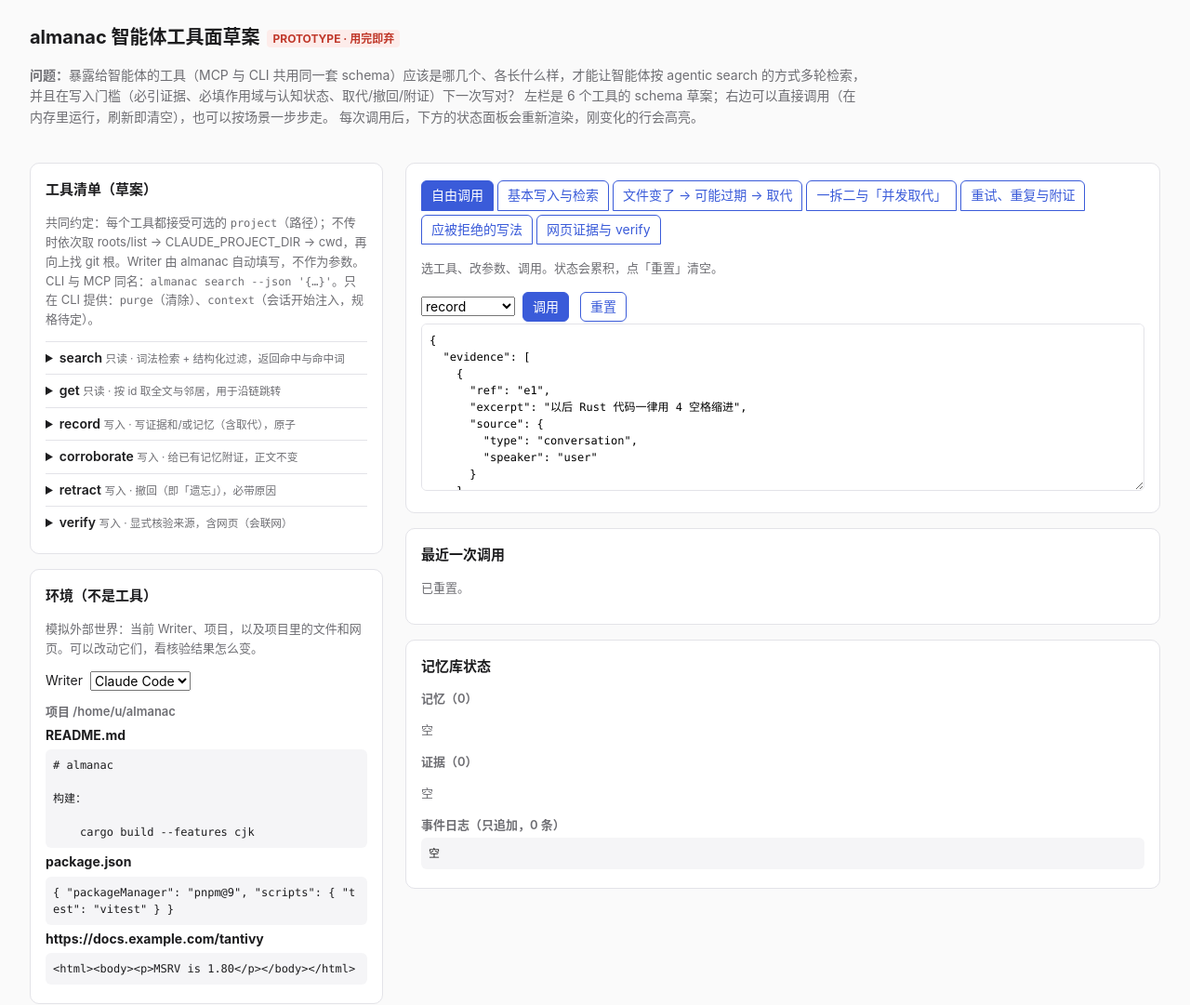
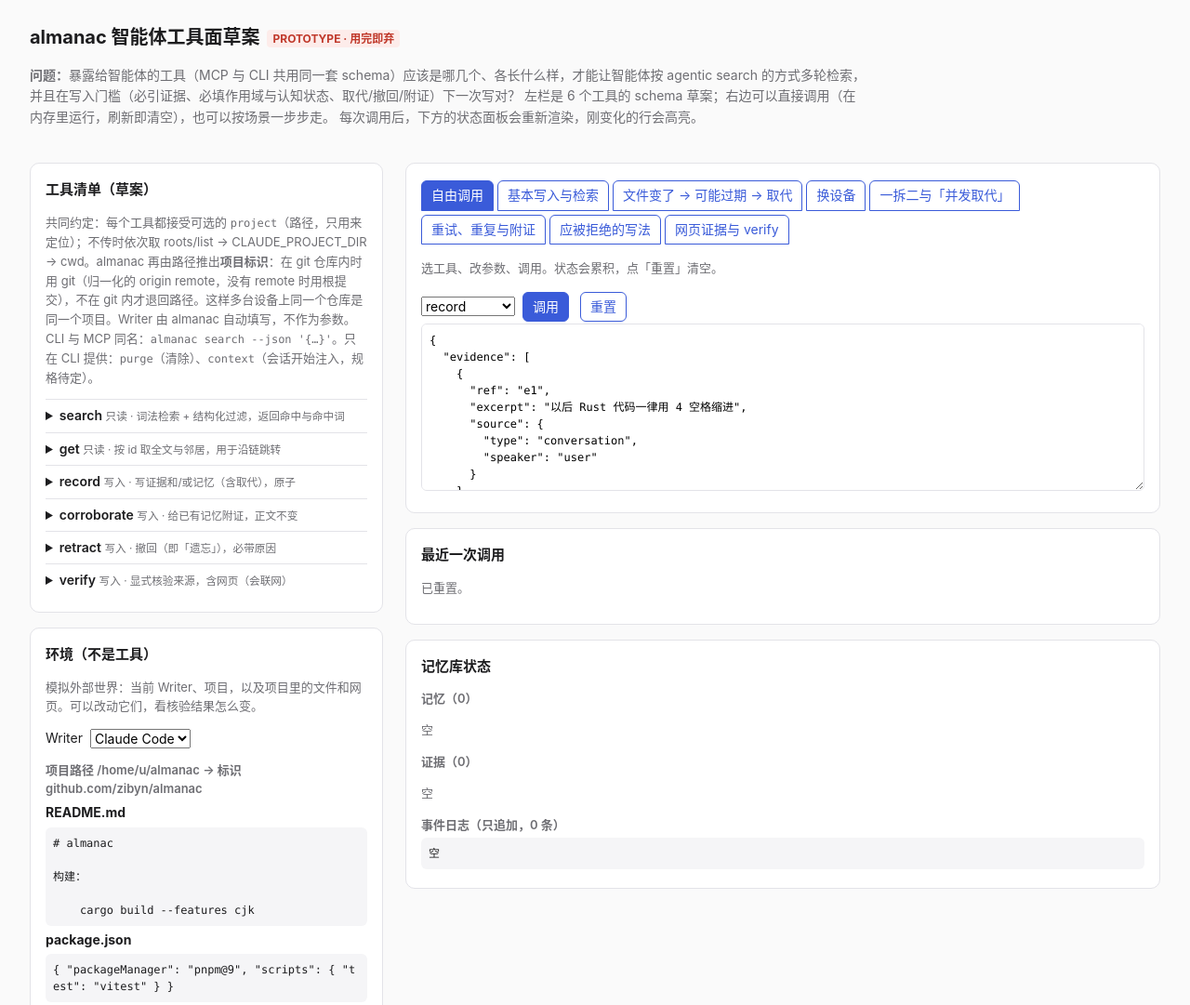
Before and after one commit to zibyn/almanac, a plain HTML site: page prototype/tool-surface/index.html in a window 1280 px wide. Shown: the top 1081 px of the page at 93% size. Drawn offline with Linux system fonts and the light colour scheme.

Commit message:
Prototype: git-first project identity, device-switch scenario

```diff
--- a/prototype/tool-surface/index.html
+++ b/prototype/tool-surface/index.html
@@ -56,7 +56,7 @@
   <div>
     <section>
       <h2>工具清单（草案）</h2>
-      <p class="note">共同约定：每个工具都接受可选的 <code>project</code>（路径）；不传时依次取 roots/list → CLAUDE_PROJECT_DIR → cwd，再向上找 git 根。Writer 由 almanac 自动填写，不作为参数。CLI 与 MCP 同名：<code>almanac search --json '{…}'</code>。只在 CLI 提供：<code>purge</code>（清除）、<code>context</code>（会话开始注入，规格待定）。</p>
+      <p class="note">共同约定：每个工具都接受可选的 <code>project</code>（路径，只用来定位）；不传时依次取 roots/list → CLAUDE_PROJECT_DIR → cwd。almanac 再由路径推出<b>项目标识</b>：在 git 仓库内时用 git（归一化的 origin remote，没有 remote 时用根提交），不在 git 内才退回路径。这样多台设备上同一个仓库是同一个项目。Writer 由 almanac 自动填写，不作为参数。CLI 与 MCP 同名：<code>almanac search --json '{…}'</code>。只在 CLI 提供：<code>purge</code>（清除）、<code>context</code>（会话开始注入，规格待定）。</p>
       <div id="schemas"></div>
     </section>
     <section>
@@ -150,7 +150,13 @@ const Almanac = (() => {
       }
     }
 
-    projectKey(args) { return args.project || this.env.project; }
+    // 项目标识：有 git 就用 git（跨设备一致），否则退回路径
+    projectKey(args) {
+      const path = args.project || this.env.project, repo = this.env.repos[path];
+      if (repo?.remote) return repo.remote.replace(/^[a-z+]+:\/\//, '').replace(/^[^@\/]+@/, '').replace(':', '/').replace(/\.git$/, '');
+      if (repo?.root_commit) return `git-root:${repo.root_commit}`;
+      return `path:${path}`;
+    }
     inScope(m, args, scope) {
       const p = this.projectKey(args);
       if (scope === 'global') return m.scope === 'global';
@@ -361,6 +367,8 @@ const SCENARIOS = [
     steps: [['record', PREF], ['search', { query: '缩进' }], ['get', { ids: ['mem_1'] }]] },
   { title: '文件变了 → 可能过期 → 取代', desc: '记忆引用了 README 里的构建命令。之后 README 被改，search 时惰性核验发现「已变」，结果带上 stale。智能体重读文件，写一条新记忆取代旧的。默认检索不再返回旧记忆，但 get 新记忆能沿 supersedes 找到它。',
     steps: [['record', BUILD], ['env', 'README 改为 cargo build --all-features', w => { w.files['README.md'] = '# almanac\n\n构建：\n\n    cargo build --all-features\n'; }], ['search', { query: '构建命令' }], ['record', { evidence: [{ ref: 'e1', excerpt: 'cargo build --all-features', source: { type: 'file', path: 'README.md' } }], memories: [{ text: '本项目的构建命令是 cargo build --all-features', scope: 'project', epistemic: 'observed', evidence: ['e1'], supersedes: ['mem_1'] }] }], ['search', { query: '构建命令' }], ['get', { ids: ['mem_2'] }]] },
+  { title: '换设备', desc: '在设备 A（Linux，SSH remote）上记下构建命令，然后切到设备 B（macOS，HTTPS remote，路径不同）。两边推出的项目标识都是 github.com/zibyn/almanac，所以 B 上能检索到 A 写的项目记忆；B 再记同一处摘录时，证据按指纹幂等。',
+    steps: [['record', BUILD], ['env', '切到设备 B：/Users/u/code/almanac', w => { w.project = '/Users/u/code/almanac'; }], ['search', { query: '构建命令', scope: 'project' }], ['record', { evidence: [{ excerpt: 'cargo build --features cjk', source: { type: 'file', path: 'README.md' } }] }]] },
   { title: '一拆二与「并发取代」', desc: '一条笼统的记忆要拆成两条：两条新记忆放在同一次 record 里，都 supersedes 同一条旧记忆。随后另一个智能体（换成 Codex）还拿着旧 id，想再取代一次，会被 NOT_ACTIVE 拒绝。问题：#5 说「并发取代合法」，但在单机串行写入下它根本不会发生，这样对吗？',
     steps: [['record', { evidence: [{ ref: 'e1', excerpt: '"packageManager": "pnpm@9"', source: { type: 'file', path: 'package.json' } }, { ref: 'e2', excerpt: '"test": "vitest"', source: { type: 'file', path: 'package.json' } }], memories: [{ text: '前端用 pnpm 和 vitest', scope: 'project', epistemic: 'observed', evidence: ['e1', 'e2'] }] }],
       ['record', { memories: [{ text: '前端包管理器是 pnpm', scope: 'project', epistemic: 'observed', evidence: ['ev_1'], supersedes: ['mem_1'] }, { text: '前端测试框架是 vitest', scope: 'project', epistemic: 'observed', evidence: ['ev_2'], supersedes: ['mem_1'] }] }],
@@ -385,7 +393,8 @@ const SCENARIOS = [
 
 // ===================== 页面外壳 =====================
 const freshWorld = () => ({
-  writer: 'Claude Code', project: '/home/u/almanac', session: 'sess-42', commit: 'a1b2c3d', clock: 0,
+  writer: 'Claude Code', project: '/home/u/almanac',
+  repos: { '/home/u/almanac': { remote: 'git@github.com:zibyn/almanac.git' }, '/Users/u/code/almanac': { remote: 'https://github.com/zibyn/almanac.git' } }, session: 'sess-42', commit: 'a1b2c3d', clock: 0,
   files: { 'README.md': '# almanac\n\n构建：\n\n    cargo build --features cjk\n', 'package.json': '{ "packageManager": "pnpm@9", "scripts": { "test": "vitest" } }' },
   web: { 'https://docs.example.com/tantivy': '<html><body><p>MSRV is 1.80</p></body></html>' },
   now() { return ++this.clock; },
@@ -409,7 +418,7 @@ function render() {
   $('#schemas').innerHTML = SCHEMAS.map(s => `<details><summary>${s.name} <small>${s.ro ? '只读' : '写入'} · ${esc(s.gist)}</small></summary>
     <h3>描述（给模型看的）</h3><p>${esc(s.desc)}</p><h3>参数</h3><pre>${esc(Object.entries(s.schema).map(([k, v]) => `${k}: ${v}`).join('\n'))}</pre>
     ${s.extra ? `<pre>${esc(s.extra)}</pre>` : ''}<h3>返回</h3><pre>${esc(s.returns)}</pre></details>`).join('');
-  $('#world').innerHTML = `<h3>项目 ${esc(world.project)}</h3>` + Object.entries(world.files).map(([p, b]) => `<b>${esc(p)}</b><pre>${esc(b)}</pre>`).join('') +
+  $('#world').innerHTML = `<h3>项目路径 ${esc(world.project)} → 标识 ${esc(store.projectKey({}))}</h3>` + Object.entries(world.files).map(([p, b]) => `<b>${esc(p)}</b><pre>${esc(b)}</pre>`).join('') +
     Object.entries(world.web).map(([u, b]) => `<b>${esc(u)}</b><pre>${esc(b)}</pre>`).join('');
   $('#tabs').innerHTML = ['自由调用', ...SCENARIOS.map(s => s.title)].map((t, i) => `<button class="${i === tab ? 'on' : ''}" onclick="pickTab(${i})">${esc(t)}</button>`).join('');
   if (tab === 0) {
@@ -431,7 +440,7 @@ function render() {
   const mems = Object.values(v.mem), evs = Object.values(v.ev);
   $('#state').innerHTML = `<h3>记忆（${mems.length}）</h3>` + (mems.length ? `<table><tr><th>id</th><th>正文</th><th>状态</th><th>作用域</th><th>认知</th><th>证据</th><th>关系</th><th>Writer</th></tr>${mems.map(m => {
       const st = store.staleOf(m);
-      return `<tr class="${chg(m.id, m)}"><td>${m.id}</td><td>${esc(m.text)}${st ? ' <span class="stale">可能过期</span>' : ''}${m.retraction ? `<br><span class="note">撤回原因：${esc(m.retraction.reason)}</span>` : ''}</td><td class="st-${m.status}">${statusZh[m.status]}</td><td>${m.scope === 'global' ? '全局' : '项目'}</td><td>${epZh[m.epistemic]}</td><td>${m.evidence.join(', ')}</td><td>${m.supersedes.length ? '取代 ' + m.supersedes.join(', ') : ''}${m.superseded_by.length ? '被 ' + m.superseded_by.join(', ') + ' 取代' : ''}</td><td>${esc(m.writer)}</td></tr>`;
+      return `<tr class="${chg(m.id, m)}"><td>${m.id}</td><td>${esc(m.text)}${st ? ' <span class="stale">可能过期</span>' : ''}${m.retraction ? `<br><span class="note">撤回原因：${esc(m.retraction.reason)}</span>` : ''}</td><td class="st-${m.status}">${statusZh[m.status]}</td><td>${m.scope === 'global' ? '全局' : '项目 ' + esc(m.project)}</td><td>${epZh[m.epistemic]}</td><td>${m.evidence.join(', ')}</td><td>${m.supersedes.length ? '取代 ' + m.supersedes.join(', ') : ''}${m.superseded_by.length ? '被 ' + m.superseded_by.join(', ') + ' 取代' : ''}</td><td>${esc(m.writer)}</td></tr>`;
     }).join('')}</table>` : '<p class="note">空</p>') +
     `<h3>证据（${evs.length}）</h3>` + (evs.length ? `<table><tr><th>id</th><th>摘录</th><th>来源</th><th>核验（缓存，不进日志）</th><th>被引用</th></tr>${evs.map(e => `<tr class="${chg(e.id, e)}"><td>${e.id}</td><td>${esc(e.excerpt)}</td><td>${esc(e.source.type)}${e.source.speaker ? '·' + (e.source.speaker === 'user' ? '用户' : '智能体') : ''} ${esc(e.source.path || e.source.url || '')}</td><td>${store.checks[e.id] ? chkZh[store.checks[e.id].result] : '—'}</td><td>${e.cited_by.join(', ')}</td></tr>`).join('')}</table>` : '<p class="note">空</p>') +
     `<h3>事件日志（只追加，${store.log.length} 条）</h3><pre>${store.log.map((e, i) => `${i + 1}. ${e.type} ${e.id || e.memory} by ${e.writer}`).join('\n') || '空'}</pre>`;
```
